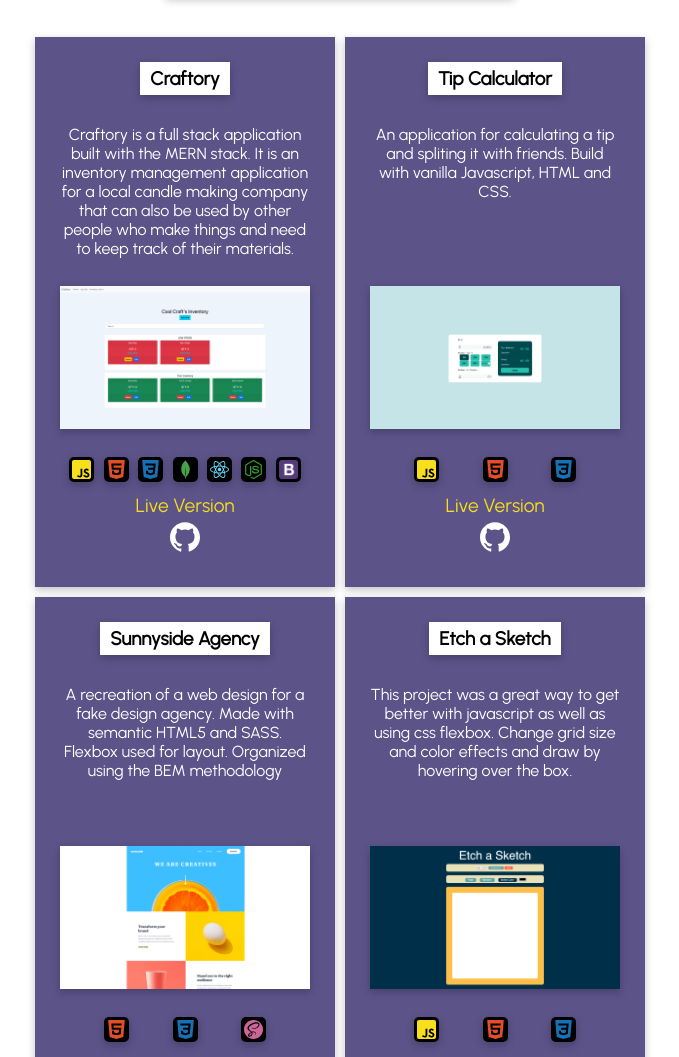
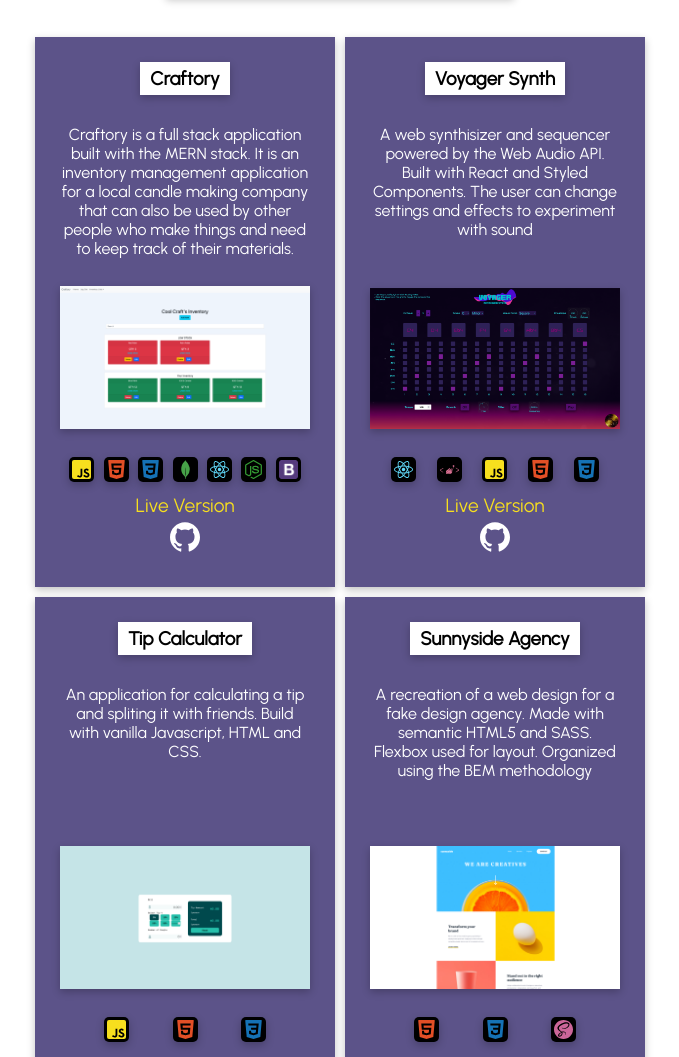
Before and after one commit to curtisgry/portfolio-site, a Gatsby site: page / in a window 1280 px wide. Shown: the part 2073-3130 px from the top of the page, without its empty margins (300-979 px from the left). Built offline with nearby package versions, Linux system fonts and the light colour scheme; Gatsby itself is replaced by a stand-in of ours.

Commit message:
add new project

```diff
--- a/src/data/projects.js
+++ b/src/data/projects.js
@@ -5,6 +5,7 @@ import weatherapp from '../images/simpleweather.png';
 import etchasketch from '../images/etchasketch.png';
 import sunnyside from '../images/sunnyside.png';
 import craftory from '../images/craftory.png';
+import voyager from '../images/voyager.png';
 
 import js from '../images/javascript.svg';
 import html from '../images/html5.svg';
@@ -34,6 +35,15 @@ const projects = [
   },
   {
     id: v4(),
+    title: 'Voyager Synth',
+    desc: 'A web synthisizer and sequencer powered by the Web Audio API. Built with React and Styled Components. The user can change settings and effects to experiment with sound',
+    stack: [re, sc, js, html, css],
+    link: 'https://modest-mahavira-5f4d4d.netlify.app/',
+    linkGit: 'https://github.com/curtisgry/voyager-synth',
+    image: voyager,
+  },
+  {
+    id: v4(),
     title: 'Tip Calculator',
     desc: 'An application for calculating a tip and spliting it with friends. Build with vanilla Javascript, HTML and CSS.',
     stack: [js, html, css],
@@ -50,15 +60,6 @@ const projects = [
     linkGit: 'https://github.com/curtisgry/sunnyside-agency',
     image: sunnyside,
   },
-  {
-    id: v4(),
-    title: 'Etch a Sketch',
-    desc: 'This project was a great way to get better with javascript as well as using css flexbox. Change grid size and color effects and draw by hovering over the box.',
-    stack: [js, html, css],
-    link: 'https://curtisgry.github.io/EtchASketch/',
-    linkGit: 'https://github.com/curtisgry/EtchASketch',
-    image: etchasketch,
-  },
 ];
 
 export default projects;
--- a/src/styles/base/_config.scss
+++ b/src/styles/base/_config.scss
@@ -5,6 +5,7 @@
 
   font-family: 'Urbanist', sans-serif;
 }
+
 
 .container {
   overflow-x: hidden;
```
Also changed, not shown: src/images/voyager.png (added).
